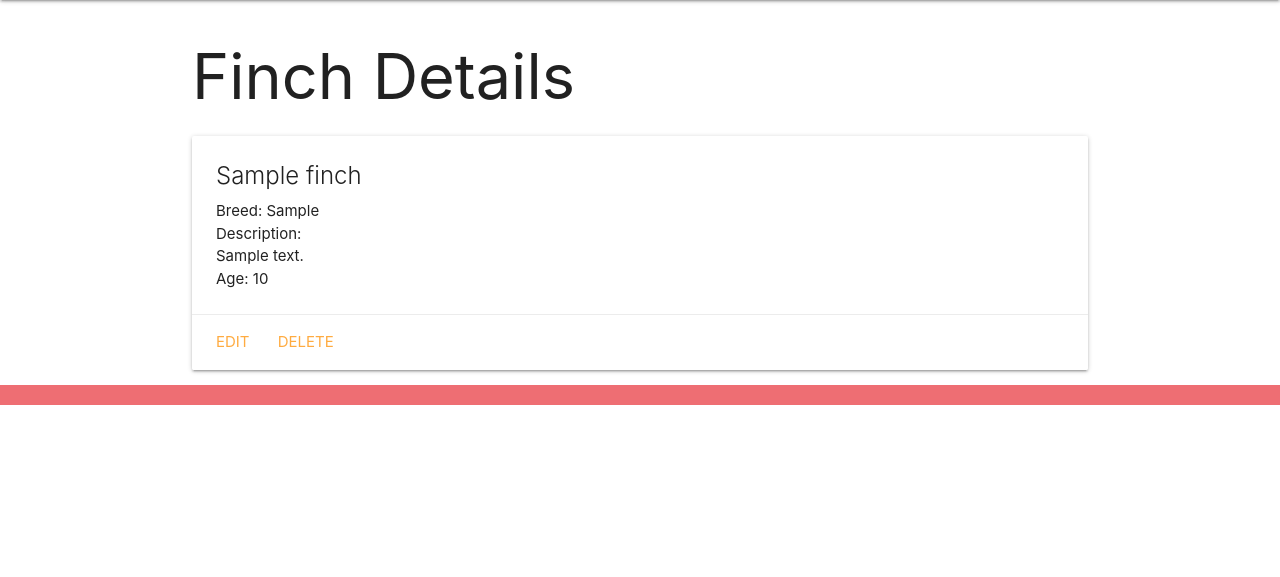
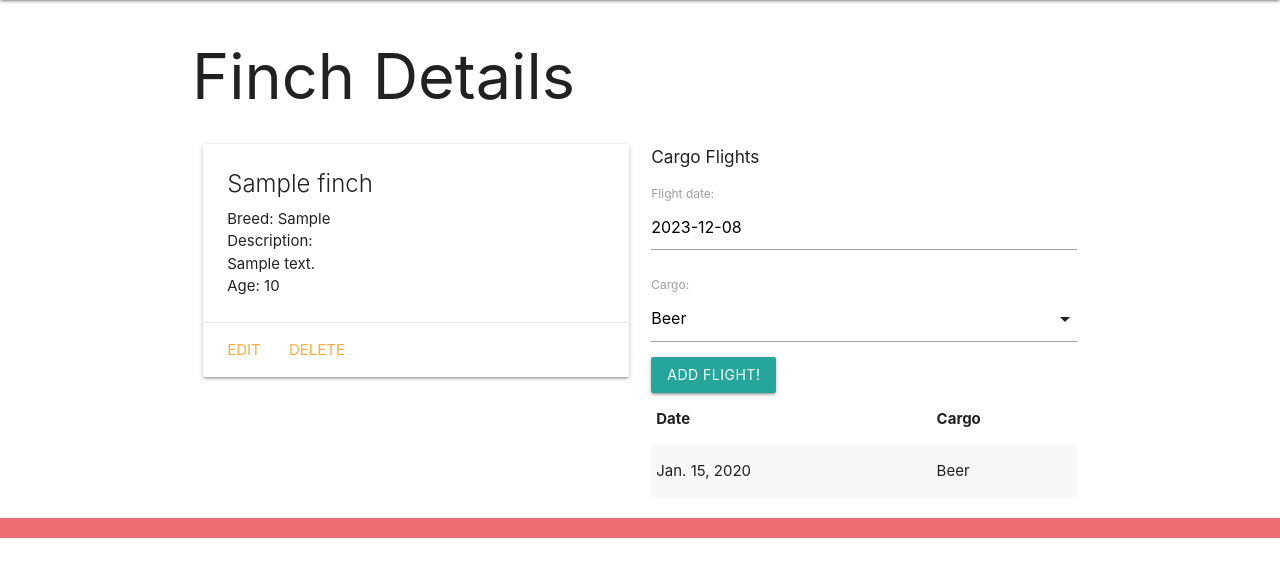
Before and after one commit to wnfaulkner/2023-12-06-finchcollector, a Django app: page /finches/1/ in a window 1280 px wide. Shown: the part 64-641 px from the top of the page. Run offline with Django 5.2, Linux system fonts and the light colour scheme; tables that the repository leaves empty hold one stand-in row (values such as "Sample post").

Commit message:
completes pt 4 adding one-to-many relationship between Finch and Flight

```diff
--- a/finchcollector/main_app/admin.py
+++ b/finchcollector/main_app/admin.py
@@ -1,5 +1,6 @@
 from django.contrib import admin
 
-from .models import Finch
+from .models import Finch, Flight
 
 admin.site.register(Finch)
+admin.site.register(Flight)
--- /dev/null
+++ b/finchcollector/main_app/forms.py
@@ -0,0 +1,9 @@
+# forms.py
+
+from django.forms import ModelForm
+from .models import Flight
+
+class FlightForm(ModelForm):
+  class Meta:
+    model = Flight
+    fields = ['date', 'cargo']
--- a/finchcollector/main_app/models.py
+++ b/finchcollector/main_app/models.py
@@ -1,5 +1,11 @@
 from django.db import models
 from django.urls import reverse
+
+CARGOS = (
+  ('B', 'Beer'),
+  ('C', 'Coconut'),
+  ('D', 'Denisovan remains')
+)
 
 class Finch(models.Model):
   name = models.CharField(max_length=100)
@@ -12,3 +18,18 @@ class Finch(models.Model):
 
   def get_absolute_url(self):
     return reverse('detail', kwargs={'finch_id': self.id})
+
+
+class Flight(models.Model):
+  finch = models.ForeignKey(Finch, on_delete=models.CASCADE)
+  date = models.DateField('flight date')
+  cargo = models.CharField(
+    max_length=1,
+    choices=CARGOS,
+    default=CARGOS[0][0],
+  )
+  def __str__(self):
+    return f"{self.get_cargo_display()} on {self.date}"
+
+  class Meta: #change the default sort
+    ordering = ['-date']
--- a/finchcollector/main_app/templates/base.html
+++ b/finchcollector/main_app/templates/base.html
@@ -11,6 +11,7 @@
   <title>Finch Collector</title>
   <link rel="stylesheet" href="https://cdnjs.cloudflare.com/ajax/libs/materialize/1.0.0/css/materialize.min.css">
   <link rel="stylesheet" type="text/css" href="{% static 'css/style.css' %}">
+  <script src="https://cdnjs.cloudflare.com/ajax/libs/materialize/1.0.0/js/materialize.min.js"></script>
 </head>
 <body>
   <header class="navbar-fixed">
--- a/finchcollector/main_app/templates/finches/detail.html
+++ b/finchcollector/main_app/templates/finches/detail.html
@@ -3,6 +3,8 @@
 
 <h1>Finch Details</h1>
 
+<div class="row">
+  <div class="col s6">
     <div class="card">
       <div class="card-content">
         <span class="card-title">{{ finch.name }}</span>
@@ -19,5 +21,42 @@
         <a href="{% url 'finches_delete' finch.id %}">Delete</a>
       </div>
     </div>
+  </div>
+  <div class="col s6">
+    <h6>Cargo Flights</h6>
+    <form action="{% url 'add_flight' finch.id %}" method="POST">
+      {% csrf_token %}
+      {{ flight_form.as_p }}
+      <input type="submit" class="btn" value="Add Flight!">
+    </form>
+    <table class="striped">
+      <thead>
+        <tr><th>Date</th><th>Cargo</th></tr>
+      </thead>
+      <tbody>
+        {% for flight in finch.flight_set.all %}
+          <tr>
+            <td>{{flight.date}}</td>
+            <td>{{flight.get_cargo_display}}</td>
+          </tr>
+        {% endfor %}
+      </tbody>
+    </table>
+  </div>
+</div>
+
+<script>
+  const dateEl = document.getElementById('id_date');
+  // M is Materialize's global variable
+  M.Datepicker.init(dateEl, {
+    format: 'yyyy-mm-dd',
+    defaultDate: new Date(),
+    setDefaultDate: true,
+    autoClose: true
+  });
+
+  const selectEl = document.getElementById('id_cargo');
+  M.FormSelect.init(selectEl);
+</script>
 
 {% endblock %}
--- a/finchcollector/main_app/urls.py
+++ b/finchcollector/main_app/urls.py
@@ -11,4 +11,5 @@ urlpatterns = [
   path('finches/create/', views.FinchCreate.as_view(), name='finches_create'),
   path('finches/<int:pk>/update/', views.FinchUpdate.as_view(), name='finches_update'),
   path('finches/<int:pk>/delete/', views.FinchDelete.as_view(), name='finches_delete'),
+  path('finches/<int:finch_id>/add_flight/', views.add_flight, name='add_flight'),
 ]
--- a/finchcollector/main_app/views.py
+++ b/finchcollector/main_app/views.py
@@ -1,8 +1,9 @@
 # MAIN APP VIEWS
 
-from django.shortcuts import render
+from django.shortcuts import render, redirect
 from django.views.generic.edit import CreateView, UpdateView, DeleteView
 from .models import Finch
+from .forms import FlightForm
 
 def home(request):
   return render(request, 'home.html')
@@ -16,7 +17,15 @@ def finches_index(request):
 
 def finches_detail(request, finch_id):
   finch = Finch.objects.get(id=finch_id)
-  return render(request, 'finches/detail.html', {'finch': finch})
+  flight_form = FlightForm()
+  return render(
+    request,
+    'finches/detail.html',
+    {
+      'finch': finch,
+      'flight_form': flight_form
+    }
+  )
 
 class FinchCreate(CreateView):
   model = Finch
@@ -29,3 +38,11 @@ class FinchUpdate(UpdateView):
 class FinchDelete(DeleteView):
   model = Finch
   success_url = '/finches'
+
+def add_flight(request, finch_id):
+  form = FlightForm(request.POST)
+  if form.is_valid():
+    new_flight = form.save(commit=False)
+    new_flight.finch_id = finch_id
+    new_flight.save()
+  return redirect('detail', finch_id=finch_id)
```
Also changed, not shown: finchcollector/main_app/migrations/0002_flight.py (added). Lines whose indentation alone changed are shown as unchanged.
